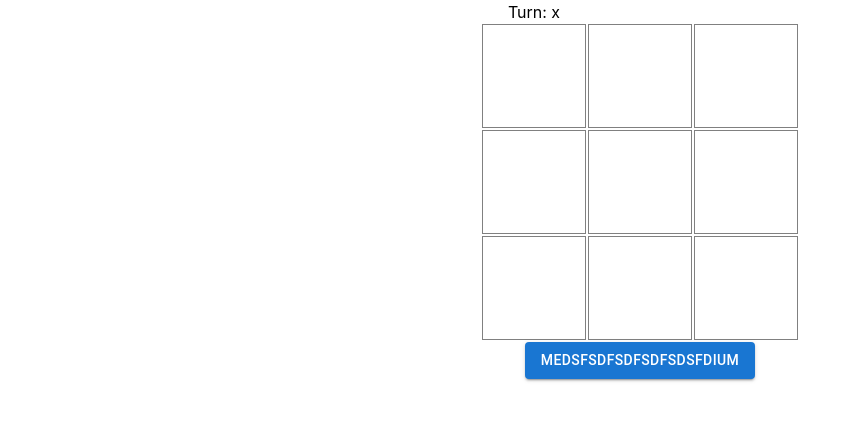
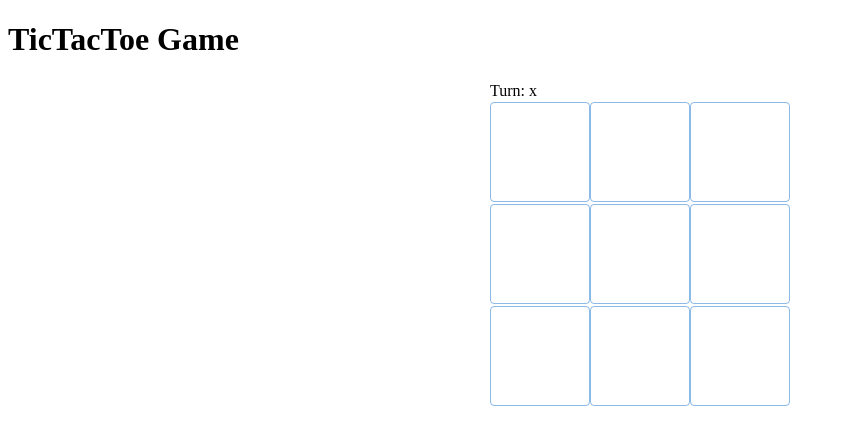
Before and after one commit to mr-mohammadreza/tic-toc-toe-react, a React (Create React App) app: page / in a window 1280 px wide. Shown: the top 444 px of the page, without its empty margins (0-853 px from the left). Built offline with nearby package versions, Linux system fonts and the light colour scheme.

Commit message:
delete the Extra files that doesnt need and add tictactoe folder in src folder and add material design

```diff
--- a/src/App.css
+++ /dev/null
@@ -1,38 +0,0 @@
-.App {
-  text-align: center;
-}
-
-.App-logo {
-  height: 40vmin;
-  pointer-events: none;
-}
-
-@media (prefers-reduced-motion: no-preference) {
-  .App-logo {
-    animation: App-logo-spin infinite 20s linear;
-  }
-}
-
-.App-header {
-  background-color: #282c34;
-  min-height: 100vh;
-  display: flex;
-  flex-direction: column;
-  align-items: center;
-  justify-content: center;
-  font-size: calc(10px + 2vmin);
-  color: white;
-}
-
-.App-link {
-  color: #61dafb;
-}
-
-@keyframes App-logo-spin {
-  from {
-    transform: rotate(0deg);
-  }
-  to {
-    transform: rotate(360deg);
-  }
-}
--- a/src/App.js
+++ /dev/null
@@ -1,15 +0,0 @@
-import logo from './logo.svg';
-import './App.css';
-import TicTacToe from './tictactoe/TicTacToe';
-import * as React from 'react';
-import Button from '@mui/material/Button';
-function App() {
-  return (
-    <div className="App">
-      <TicTacToe />
-      <Button variant="contained" size="medium">Medsfsdfsdfsdfsdsfdium</Button>
-    </div>
-  );
-}
-
-export default App;
--- /dev/null
+++ b/src/App.jsx
@@ -0,0 +1,14 @@
+import React from "react";
+
+import TicTacToe from './TicTacToe';
+const App = () => {
+
+    return (
+        <div >
+          <h1>TicTacToe Game</h1>
+           <TicTacToe />
+        </div>
+    );
+}
+
+export default App;
--- a/src/tictactoe/TicTacToe.css
+++ b/src/TicTacToe.css
@@ -5,7 +5,7 @@
 	justify-content: center;
 }
 
-table td {
+table button {
 	border: 1px solid grey;
 	width: 100px;
 	height: 100px;
--- a/src/tictactoe/TicTacToe.js
+++ b/src/TicTacToe.js
@@ -1,7 +1,6 @@
 import React, { useState } from 'react';
 import './TicTacToe.css';
-
-
+import Button from '@mui/material/Button';
 
 
 const TicTacToe = () => {
@@ -34,17 +33,36 @@ const TicTacToe = () => {
 					squares[pattern[1]] === '' ||
 					squares[pattern[2]] === ''
 				) {
+
 					// do nothing
+
+
 				} else if (
 					squares[pattern[0]] === squares[pattern[1]] &&
 					squares[pattern[1]] === squares[pattern[2]]
 				) {
-					setWinner(squares[pattern[0]]);
+
+					if (winner === 'x' || winner === 'o') {
+						lock();
+					} else {
+						setWinner(squares[pattern[0]]);
+					}
+
+
 				}
 			});
 		}
 	};
-    // play the game fill the squares with o and x and chech the winner
+
+	function lock() {
+		Cell.setAttribute("disable", "true");
+	}
+	function unlock() {
+
+		Cell.setAttribute("disable", "false");
+
+
+	}
 	const handleClick = (num) => {
 		if (cells[num] !== '') {
 			alert('already clicked');
@@ -54,10 +72,10 @@ const TicTacToe = () => {
 		let squares = [...cells];
 
 		if (turn === 'x') {
-			squares[num] = 'X';
+			squares[num] = 'x';
 			setTurn('o');
 		} else {
-			squares[num] = 'O';
+			squares[num] = 'o';
 			setTurn('x');
 		}
 
@@ -65,19 +83,20 @@ const TicTacToe = () => {
 		setCells(squares);
 	};
 
-    // restart the game
 	const handleRestart = () => {
 		setWinner(null);
 		setCells(Array(9).fill(''));
+		unlock();
 	};
 
 	const Cell = ({ num }) => {
-		return <td onClick={() => handleClick(num)}>{cells[num]}</td>;
+		return <Button variant="outlined" onClick={() => handleClick(num)}>{cells[num]}</Button>;
 	};
 
+	// Cell.style.onClick = ;
 	return (
 		<div className='container'>
-			<table>
+			<table className=' notfinishgame' id='finishgame'>
 				Turn: {turn}
 				<tbody>
 					<tr>
@@ -99,8 +118,8 @@ const TicTacToe = () => {
 			</table>
 			{winner && (
 				<>
-					<p style={{ fontSize:50 }}>{winner} is the winner!</p>
-					<button onClick={() => handleRestart()}>Play Again</button>
+					<p>{winner} is the winner!</p>
+					<Button onClick={() => handleRestart()} variant="contained" color="warning">Play Again</Button>
 
 				</>
 			)}
--- a/src/index.css
+++ /dev/null
@@ -1,13 +0,0 @@
-body {
-  margin: 0;
-  font-family: -apple-system, BlinkMacSystemFont, 'Segoe UI', 'Roboto', 'Oxygen',
-    'Ubuntu', 'Cantarell', 'Fira Sans', 'Droid Sans', 'Helvetica Neue',
-    sans-serif;
-  -webkit-font-smoothing: antialiased;
-  -moz-osx-font-smoothing: grayscale;
-}
-
-code {
-  font-family: source-code-pro, Menlo, Monaco, Consolas, 'Courier New',
-    monospace;
-}
--- a/src/index.js
+++ b/src/index.js
@@ -1,17 +1,5 @@
 import React from 'react';
-import ReactDOM from 'react-dom';
-import './index.css';
-import App from './App';
-import reportWebVitals from './reportWebVitals';
+import  ReactDOM  from 'react-dom';
+import App from './App' ;
 
-ReactDOM.render(
-  <React.StrictMode>
-    <App />
-  </React.StrictMode>,
-  document.getElementById('root')
-);
-
-// If you want to start measuring performance in your app, pass a function
-// to log results (for example: reportWebVitals(console.log))
-// or send to an analytics endpoint. Learn more: https://bit.ly/CRA-vitals
-reportWebVitals();
+ReactDOM.render(<App />, document.getElementById('root') );
--- a/src/reportWebVitals.js
+++ /dev/null
@@ -1,13 +0,0 @@
-const reportWebVitals = onPerfEntry => {
-  if (onPerfEntry && onPerfEntry instanceof Function) {
-    import('web-vitals').then(({ getCLS, getFID, getFCP, getLCP, getTTFB }) => {
-      getCLS(onPerfEntry);
-      getFID(onPerfEntry);
-      getFCP(onPerfEntry);
-      getLCP(onPerfEntry);
-      getTTFB(onPerfEntry);
-    });
-  }
-};
-
-export default reportWebVitals;
```
Also changed, not shown: src/setupTests.js (deleted, +0 -5 lines), src/logo.svg (deleted), 1 other file (tests, documents, lock files or other folders).
